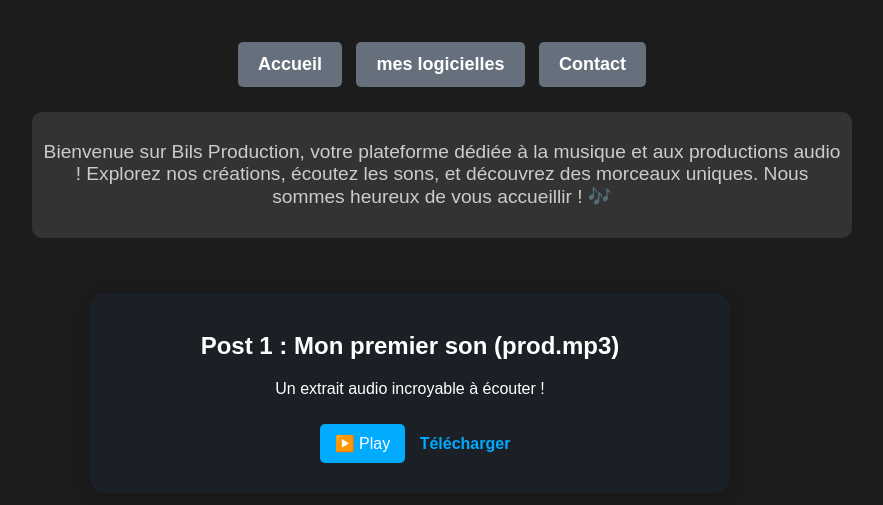
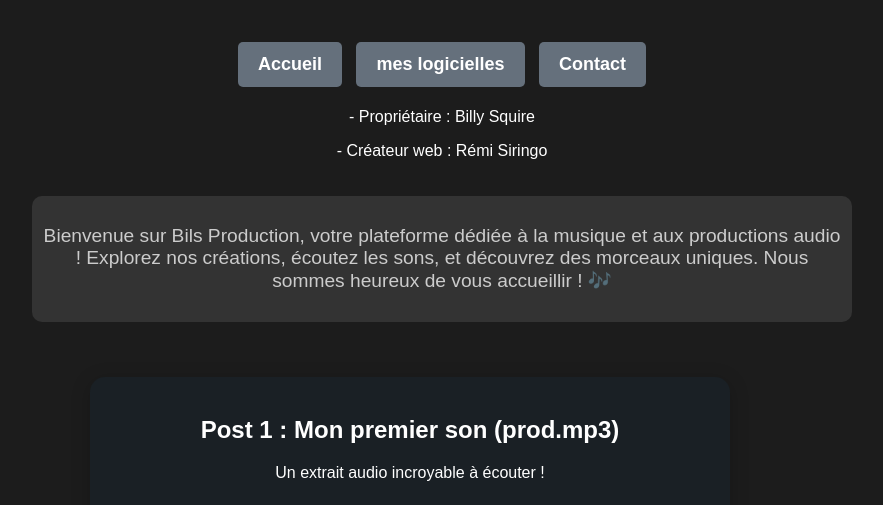
Before and after one commit to PEOJET-SITE7K/bilsproduction, a plain HTML site: page index.html in a window 1280 px wide. Shown: the part 222-727 px from the top of the page, without its empty margins (198-1081 px from the left). Drawn offline with Linux system fonts and the light colour scheme; a script that the page names is missing.

Commit message:
Update index.html

```diff
--- a/index.html
+++ b/index.html
@@ -20,6 +20,10 @@
             <a href="presentation.html" class="nav-btn">mes logicielles</a>
             <a href="contact.html" class="nav-btn">Contact</a>
         </nav>
+    <div class="proprietaire">
+        <p>- Propriétaire : Billy Squire</p>
+        <p>- Créateur web : Rémi Siringo</p>
+    </div>
         <!-- Introduction section below the navigation buttons -->
         <section class="introduction">
             <p>Bienvenue sur Bils Production, votre plateforme dédiée à la musique et aux productions audio ! Explorez nos créations, écoutez les sons, et découvrez des morceaux uniques. Nous sommes heureux de vous accueillir ! 🎶</p>
```
